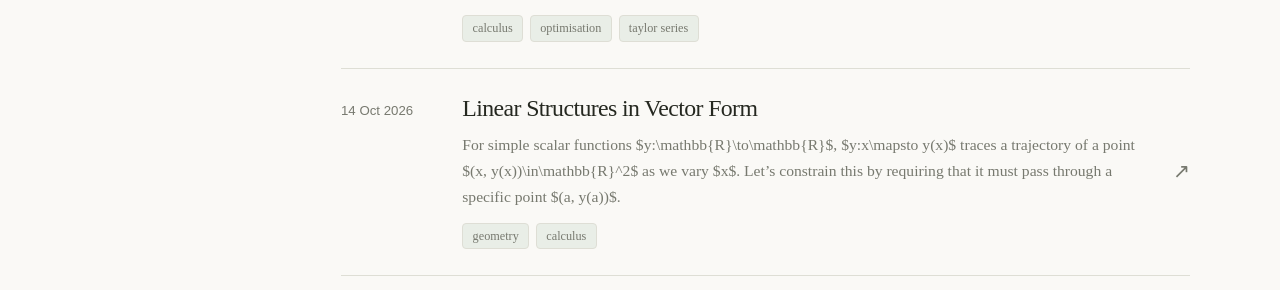
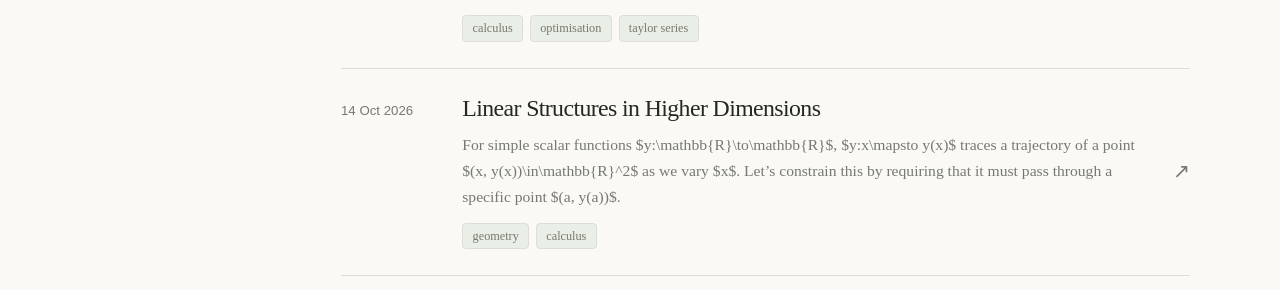
Before and after one commit to uselesstechjunks/maths, a Jekyll site: the page built from index.md, in a window 1280 px wide and 900 px high, scrolled down 501 px. Shown: the part 459-749 px from the top of the window. Built offline with Jekyll 4.4.1, drawn with Linux system fonts in a browser that asks for light colours; some web fonts are replaced; a script that is not in the unit is left out.

Commit message:
Update 2026-10-14-straight-lines-vector.md

```diff
--- a/_posts/2026-10-14-straight-lines-vector.md
+++ b/_posts/2026-10-14-straight-lines-vector.md
@@ -1,6 +1,6 @@
 ---
 layout: post
-title: "Linear Structures in Vector Form"
+title: "Linear Structures in Higher Dimensions"
 date: 2026-10-14
 tags:
   - geometry
```
